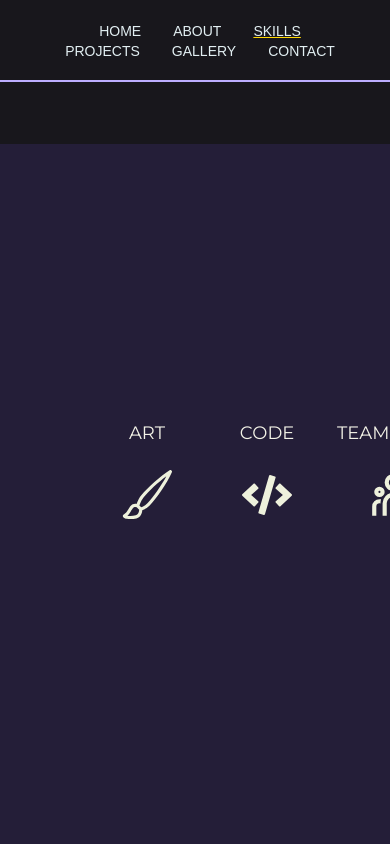
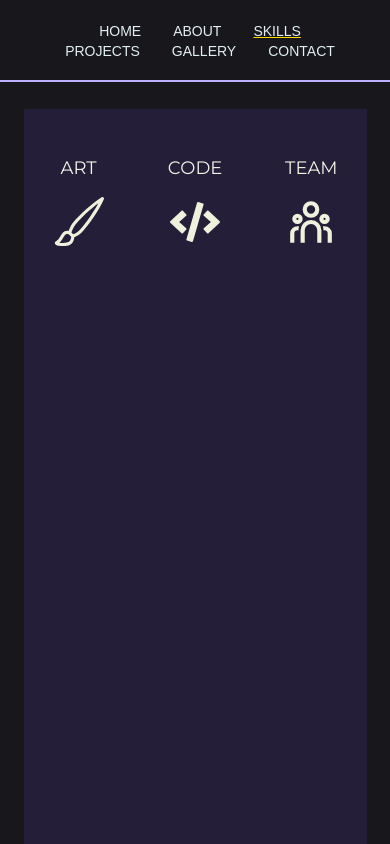
Before and after one commit to Plufin/Portfolio, a React (Create React App) app: page /skills in a window 390 px wide. Shown: the top 844 px of the page. Built offline with nearby package versions, Linux system fonts and the light colour scheme.

Commit message:
Skills mobile-friendly

```diff
--- a/src/components/skills/artList.js
+++ b/src/components/skills/artList.js
@@ -18,6 +18,12 @@ const MiniGallery = styled.div`
   justify-content: space-between;
   width: 100%;
   padding-bottom: 30px;
+  overflow-x: auto;
+
+  @media (max-width: 768px) {
+    align-items: center;
+    justify-content: space-between;
+  }
 `;
 
 const Gallery = styled.img`
--- a/src/components/skills/skillRating.js
+++ b/src/components/skills/skillRating.js
@@ -17,6 +17,10 @@ const SkillRatingContainer = styled.div`
 
 const StarsContainer = styled.div`
   display: flex;
+
+  @media (max-width: 768px) {
+    margin-bottom: 20px;
+  }
 `;
 
 const Star = styled(FaStar)`
--- a/src/components/skills/toggleSkills.js
+++ b/src/components/skills/toggleSkills.js
@@ -1,5 +1,7 @@
 import React, { useState } from 'react';
 import styled from 'styled-components';
+import { Link } from 'react-router-dom';
+
 import SkillRating from './skillRating';
 import ArtList from './artList';
 import { RiTeamLine } from 'react-icons/ri';
@@ -30,7 +32,7 @@ const ToggleSkills = () => {
             </IconContainer>
           </ToggleButton>
           <ToggleButton onClick={() => handleToggle('teamwork')} selected={selectedSection === 'teamwork'}>
-            <p className={selectedSection === 'teamwork' ? 'selected' : ''}>TEAMWORK</p>
+            <p className={selectedSection === 'teamwork' ? 'selected' : ''}>TEAM</p>
             <IconContainer selected={selectedSection === 'teamwork'}>
               <RiTeamLine />
             </IconContainer>
@@ -48,9 +50,9 @@ const ToggleSkills = () => {
 
 const ArtContent = () => (
   <Art>
-    <p style={{ marginBottom: '50px', alignSelf: 'flex-start' }}>Let the Work Speak For Itself</p>
+    <p style={{ marginBottom: '50px', alignSelf: 'flex-start' }}>Let the Work Speak For Itself ~</p>
     <ArtList />
-    <Button to="/gallery" target="_blank" rel="noopener noreferrer">SEE ALL</Button>
+    <Button to="/gallery">SEE ALL</Button>
   </Art>
 );
 
@@ -92,6 +94,11 @@ const Content = styled.div`
   justify-content: center;
   align-items: center;
   padding: 20px 0px 20px 0px;
+
+  @media (max-width: 768px) {
+    max-width: 100%;
+    padding-left: 0px;
+  }
 `;
 
 const Container = styled.div`
@@ -104,6 +111,13 @@ const Container = styled.div`
   max-height: 600px;
   padding: 60px 60px 60px 60px;
   overflow: hidden;
+
+  @media (max-width: 768px) {
+    padding: 0px 20px 250px 20px;
+    margin-left: 1%;
+    margin-right: 1%;
+    margin-top: 20px;
+  }
   `;
 
 const ButtonContainer = styled.div`
@@ -116,20 +130,29 @@ const ButtonContainer = styled.div`
   padding-right: 30px;
   margin-top: ${({ center }) => (center ? '170px' : '0')};
   transition: margin-top 0.5s ease;
-  margin-bottom: ${({ center }) => (center ? '0px' : '0px')};
+
+  @media (max-width: 768px) {
+    padding-left: 0px;
+    padding-right: 0px;
+    align-items: center;
+    justify-content: center;
+    margin-top: 0px;
+  }
 `;
 
-const Button = styled.a`
-padding: 10px 20px 10px 20px;
+const Button = styled(Link)`
+  padding: 10px 20px 10px 20px;
   background-color: #47358C;
   border-radius: 6px;
+  text-decoration: none;
+  color: #E2EFF2;
 
   &:hover {
     cursor: pointer;
     background-color: #000;
-    text-decoration: none;
   }
 `;
+
 
 const ToggleButton = styled.button`
   display: flex;
@@ -141,6 +164,10 @@ const ToggleButton = styled.button`
   border-radius: 5px;
   cursor: pointer;
   padding: 10px;
+
+  @media (max-width: 768px) {
+    width: 48%;
+  }
 
 
   &:hover {
@@ -156,7 +183,6 @@ const ToggleButton = styled.button`
     p {
       color: #FCD864;
     }
-  }
 `;
 
 const IconContainer = styled.div`
@@ -164,6 +190,10 @@ const IconContainer = styled.div`
   margin-top: 8px;
   color: ${({ selected }) => (selected ? '#FCD864' : '#EEF1DC')};
   font-size: 50px;
+
+  @media (max-width: 768px) {
+    margin-top: 0px;
+  }
 `;
 const Detail = styled.div`
   padding-top: 40px;
@@ -171,18 +201,35 @@ const Detail = styled.div`
   flex-direction: column;
   align-items: center;
   justify-content: center;
+
+  @media (max-width: 768px) {
+    max-width: 100%;
+    flex-wrap: wrap;
+
+  }
 `;
 
 const RatingsContainer = styled.div`
   display: flex;
   flex-direction: row;
   justify-content: space-between;
+
+  @media (max-width: 768px) {
+    justify-content: center;
+    max-width: 100%;
+    flex-wrap: wrap;
+  }
 `;
 
 const Art = styled.div`
   display: flex;
   flex-direction: column;
   align-items: center;
+
+  @media (max-width: 768px) {
+    max-width: 100%;
+    flex-wrap: wrap;
+  }
 `;
 
 export default ToggleSkills;
--- a/src/pages/Skills.js
+++ b/src/pages/Skills.js
@@ -14,14 +14,16 @@ function Skills() {
 }
 
 const Content = styled.div`
-display: flex;
+  display: flex;
   justify-content: center;
   height: 100vh;
   align-items: center;
   align-content: center;
-  `;
 
-
+  @media (max-width: 768px) {
+    padding: 20px;
+  }
+`;
 
 
 export default Skills;
```
